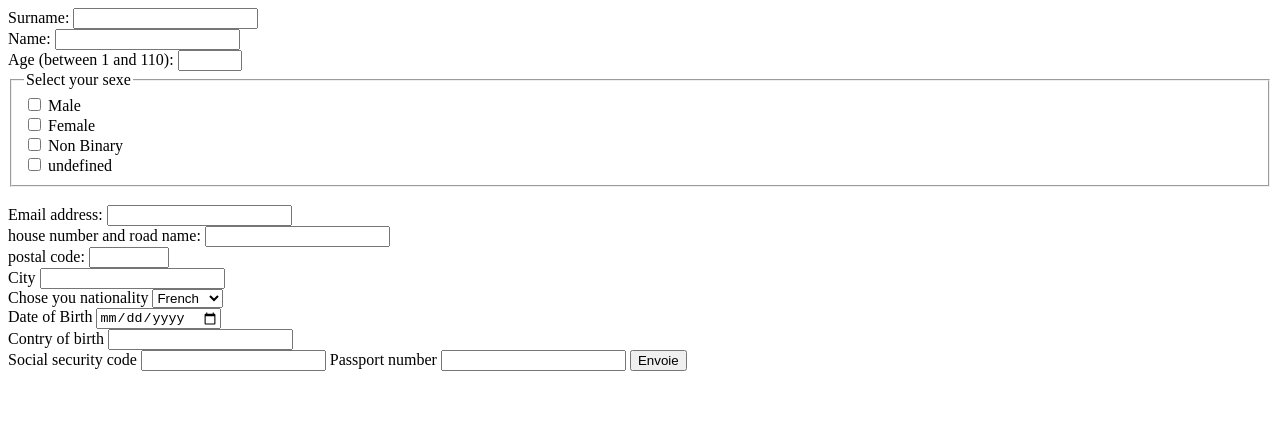
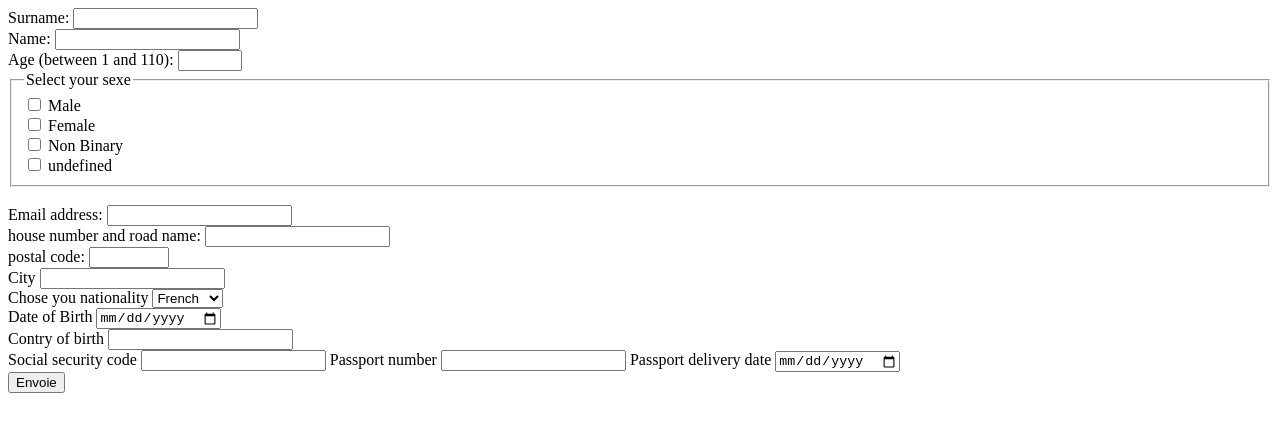
Before and after one commit to RenaudBaussart/RenaudBaussart.github.io, a plain HTML site: page src/form-base.html in a window 1280 px wide. Drawn offline with Linux system fonts and the light colour scheme.

Commit message:
build(form-base.html): adding passport delivery in the form
build(form-base.html): fix surname typo

```diff
--- a/src/form-base.html
+++ b/src/form-base.html
@@ -71,6 +71,8 @@
         <label for="passport">Passport number</label>
         <input type="text" name="passport" id="passport" maxlength="9">
 
+        <label for="passport-delivery">Passport delivery date</label>
+        <input type="date" name="passport-delivery" id="passport-delivery"> <br>
         <input type="submit" value="Envoie" />
         </form>
     </main>
```
